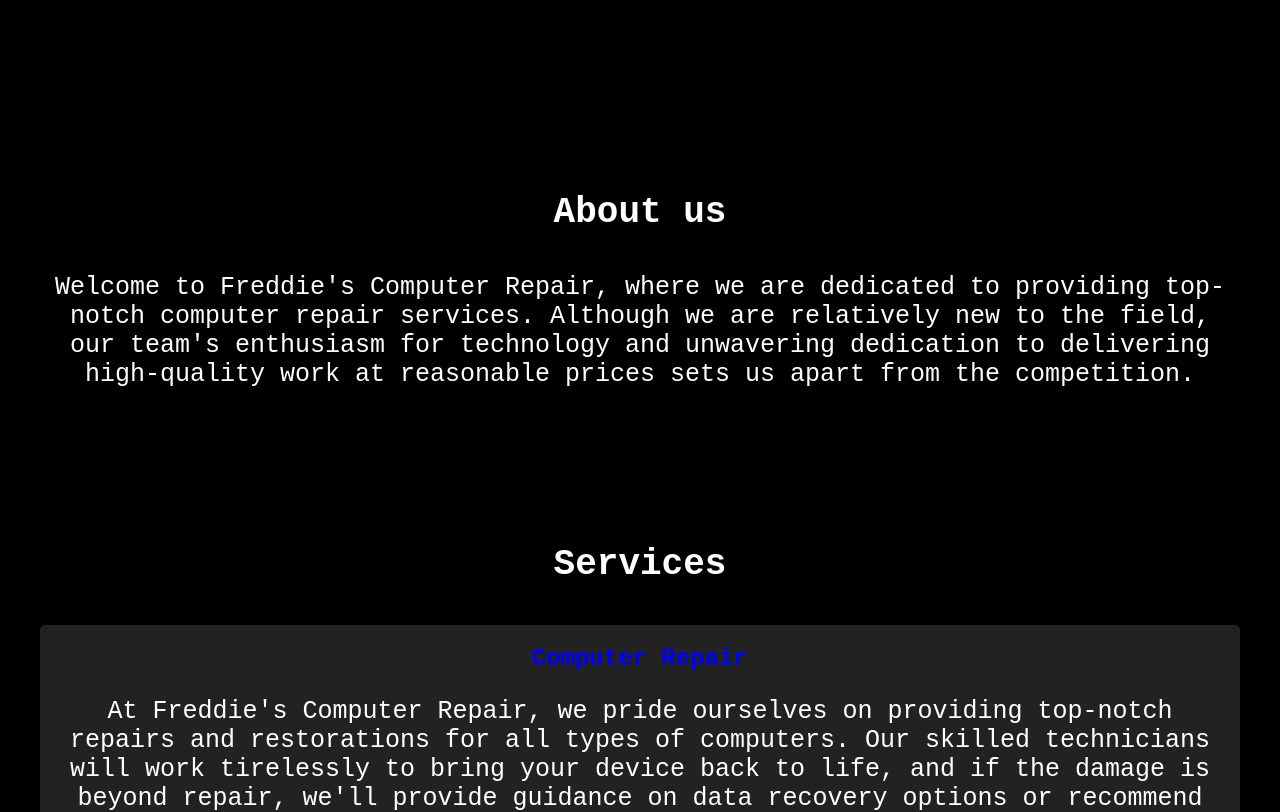
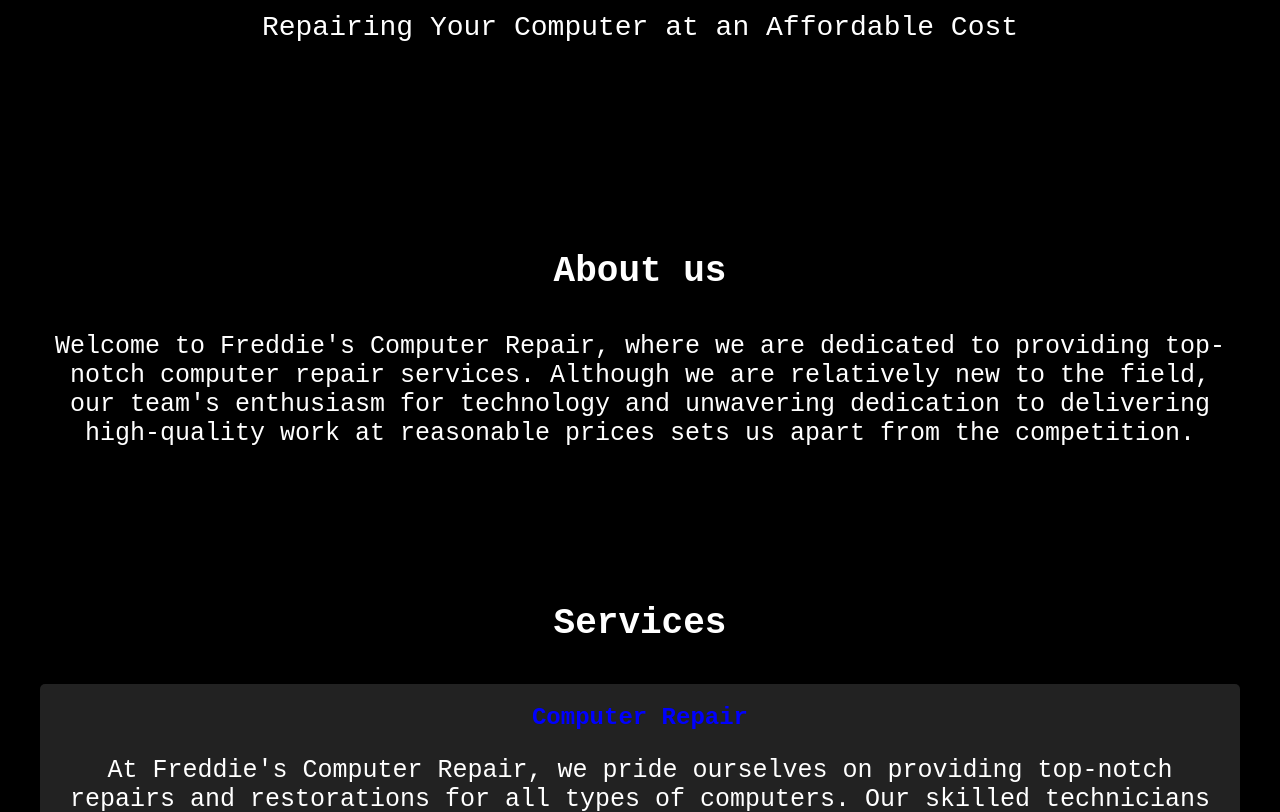
Before and after one commit to freddiescomputerrepair/freddiescomputerrepair.github.io, a plain HTML site: page index.html in a window 1280 px wide. Shown: the part 1094-1906 px from the top of the page. Drawn offline with Linux system fonts and the light colour scheme.

Commit message:
Update index.html

```diff
--- a/index.html
+++ b/index.html
@@ -47,6 +47,7 @@
 </html>
 </h1>
       <p>Freddie's Computer Repair and Recycling</p>
+      <p>Repairing Your Computer at an Affordable Cost</p>
     </div>
   </section>
   <section id="about">
```
